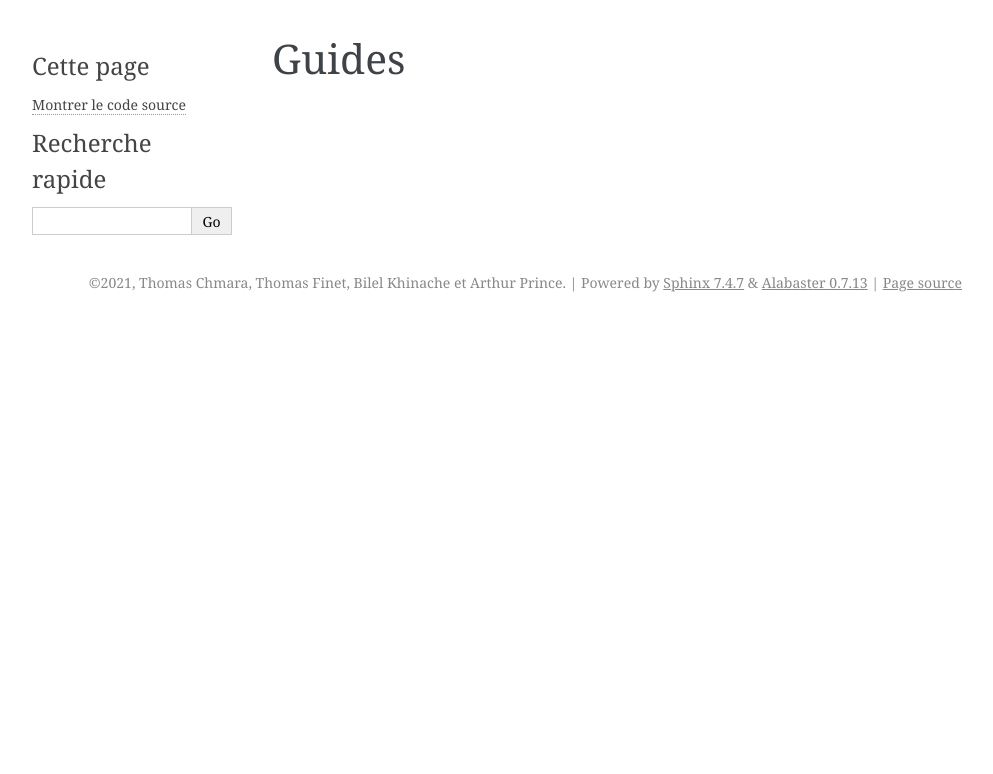
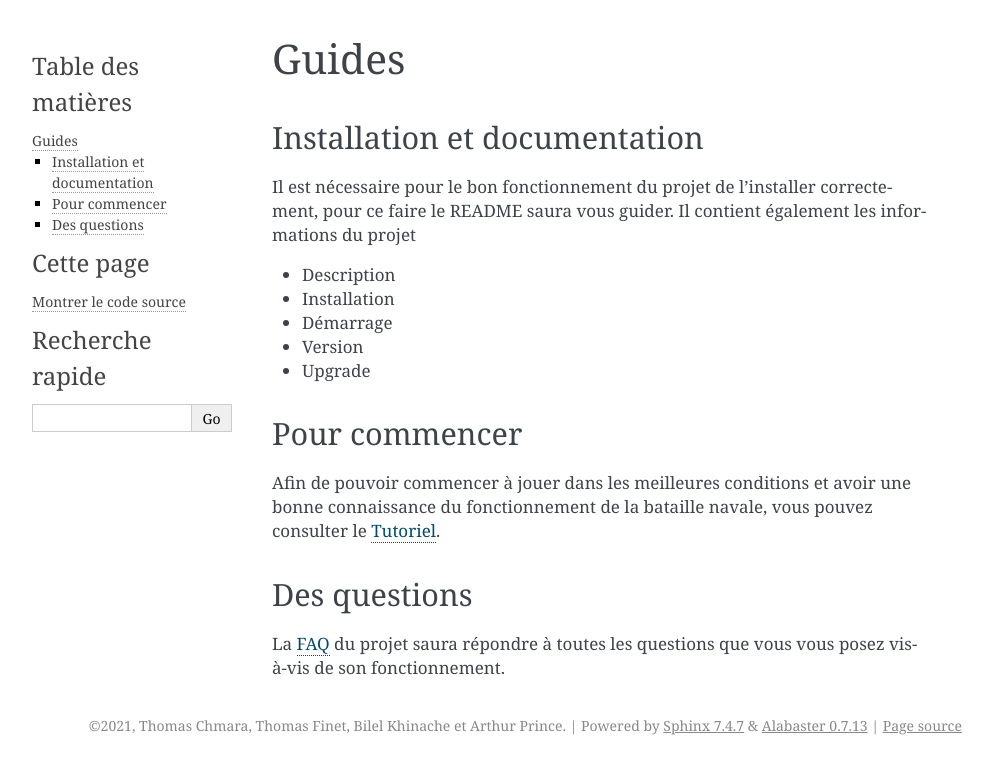
Before and after one commit to arth-prin/doc_logicielle, a Sphinx documentation site: the page built from docs/source/guides.rst, in a window 1280 px wide. Shown: the top 774 px of the page, without its empty margins (148-1141 px from the left). Built offline with Sphinx 7.4.7, drawn with Linux system fonts in a browser that asks for light colours.

Commit message:
V1 guide

```diff
--- a/docs/source/guides.rst
+++ b/docs/source/guides.rst
@@ -1,2 +1,24 @@
 Guides
 ======
+
+Installation et documentation
+-----------------------------
+
+Il est nécessaire pour le bon fonctionnement du projet de l'installer correctement, pour ce faire le README saura vous guider. Il contient également les informations du projet
+
+* Description
+* Installation
+* Démarrage
+* Version
+* Upgrade
+
+Pour commencer
+--------------
+
+Afin de pouvoir commencer à jouer dans les meilleures conditions et avoir une bonne connaissance du fonctionnement de la bataille navale, vous pouvez consulter le
+`Tutoriel <https://arthprin.github.io/doc_logicielle/tutoriels.html>`__.
+
+Des questions
+--------------
+
+La `FAQ <https://arthprin.github.io/doc_logicielle/faq.html>`__ du projet saura répondre à toutes les questions que vous vous posez vis-à-vis de son fonctionnement.
```
